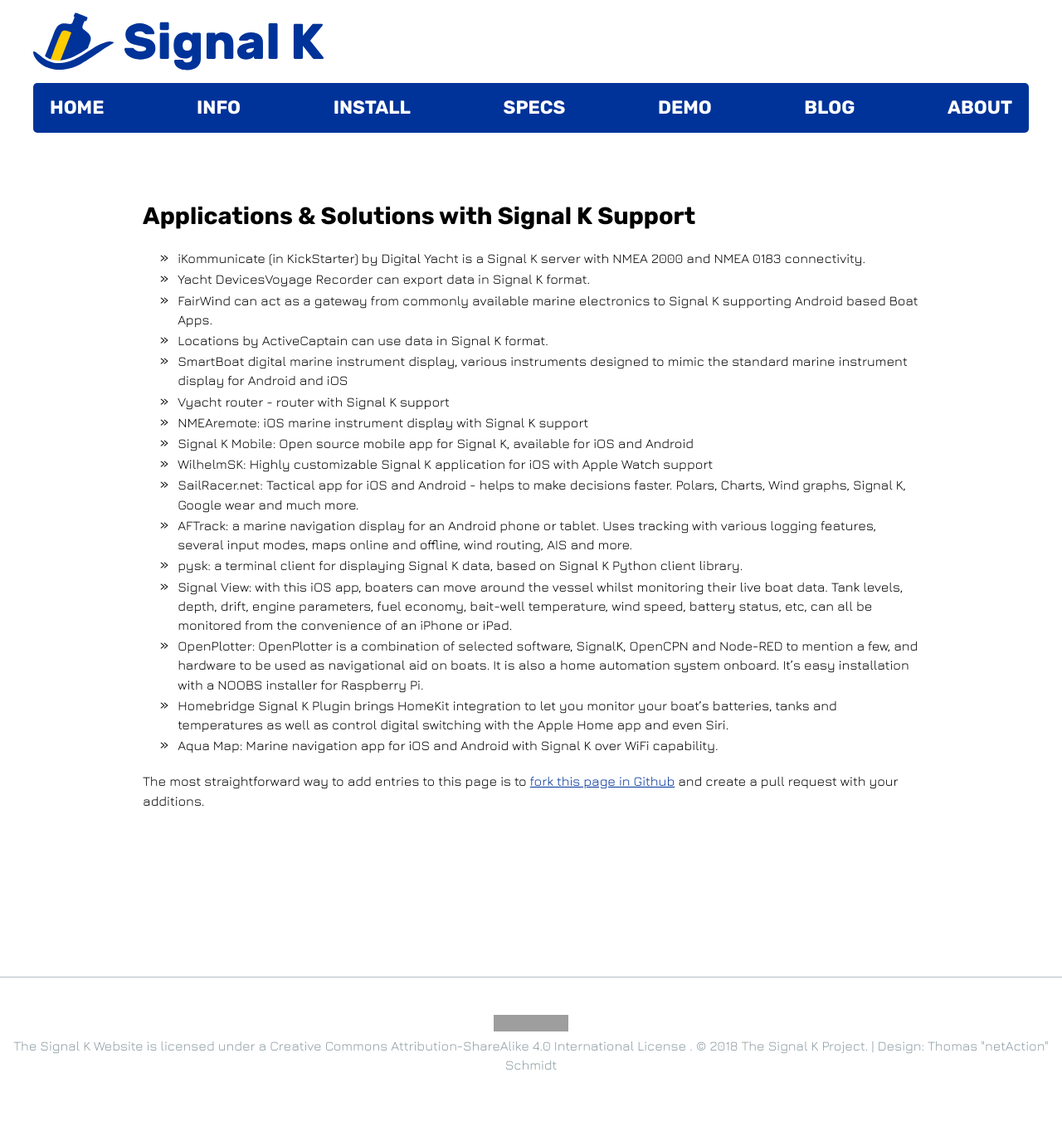
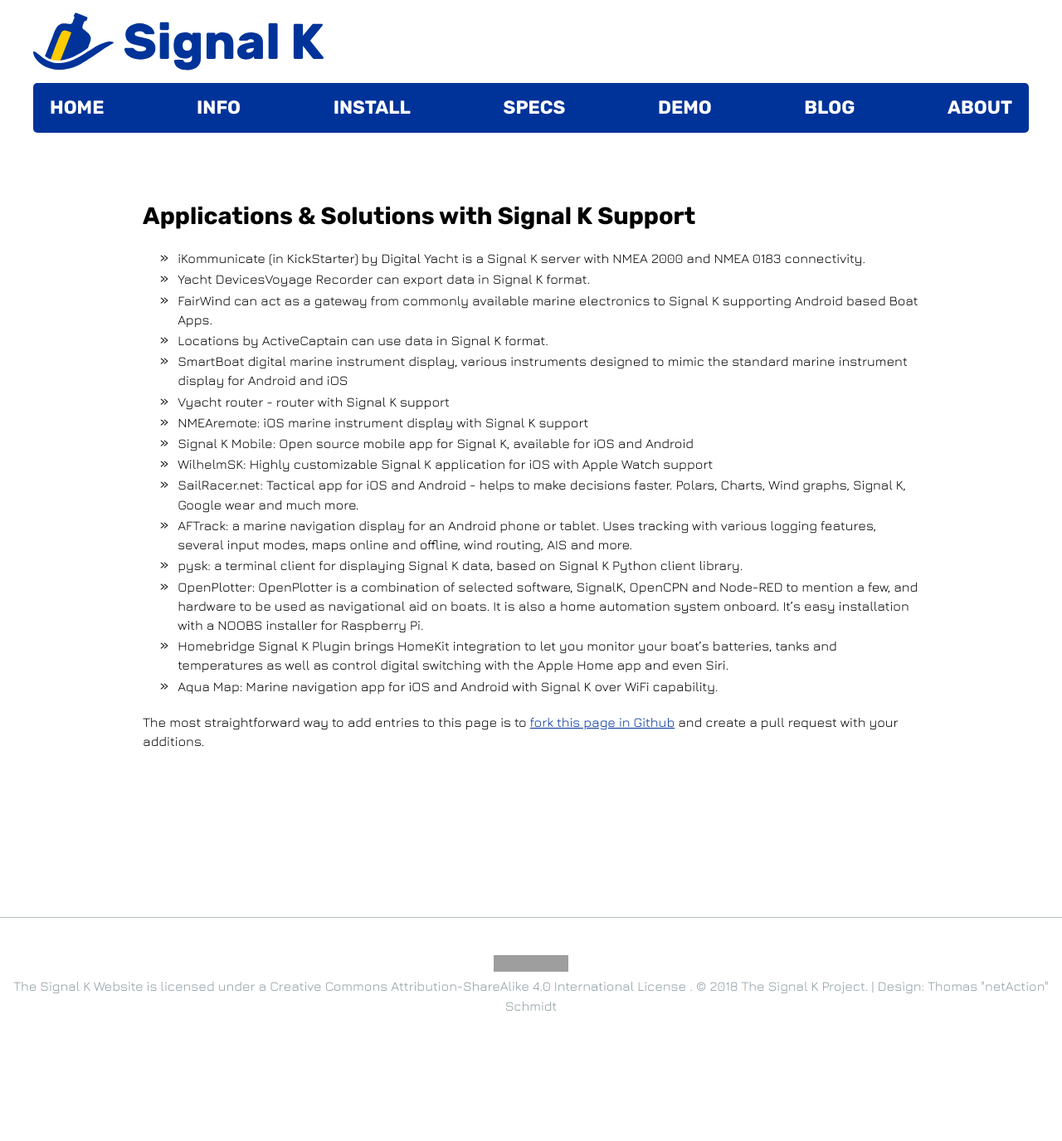
Before and after one commit to SignalK/signalk.github.io, a Jekyll site: the page built from solutions.md, in a window 1280 px wide. Shown: the whole page at 83% size. Built offline with Jekyll 4.4.1, drawn with Linux system fonts in a browser that asks for light colours; nearby versions of some CDN libraries; after the commit the page ends 1304 px from its top, so only the background shows below that; grey boxes are pictures that could not be loaded.

Commit message:
Remove Signal View
The domain no longer works.

```diff
--- a/solutions.md
+++ b/solutions.md
@@ -22,7 +22,6 @@
 - [SailRacer.net](http://sailracer.net): Tactical app for iOS and Android - helps to make decisions faster. Polars, Charts, Wind graphs, Signal K, Google wear and much more.
 - [AFTrack](http://afischer-online.de/and/aftrack/): a marine navigation display for an Android phone or tablet. Uses tracking with various logging features, several input modes, maps online and offline, wind routing, AIS and more.
 - [pysk](https://github.com/ph1l/pysk): a terminal client for displaying Signal K data, based on [Signal K Python client library](https://github.com/ph1l/python-signalk-client).
-- [Signal View](http://signalkool.com/signalview/): with this iOS app, boaters can move around the vessel whilst monitoring their live boat data. Tank levels, depth, drift, engine parameters, fuel economy, bait-well temperature, wind speed, battery status, etc, can all be monitored from the convenience of an iPhone or iPad.
 - [OpenPlotter](https://openmarine.net/openplotter): OpenPlotter is a combination of selected software, SignalK, OpenCPN and Node-RED to mention a few, and hardware to be used as navigational aid on boats. It is also a home automation system onboard. It's easy installation with a NOOBS installer for Raspberry Pi.
 - [Homebridge Signal K Plugin](https://www.npmjs.com/package/homebridge-signalk) brings [HomeKit](https://www.apple.com/ios/home/) integration to let you monitor your boat's batteries, tanks and temperatures as well as control digital switching with the Apple Home app and even Siri.
 - [Aqua Map](http://www.globalaquamaps.com): Marine navigation app for iOS and Android with Signal K over WiFi capability.
```
